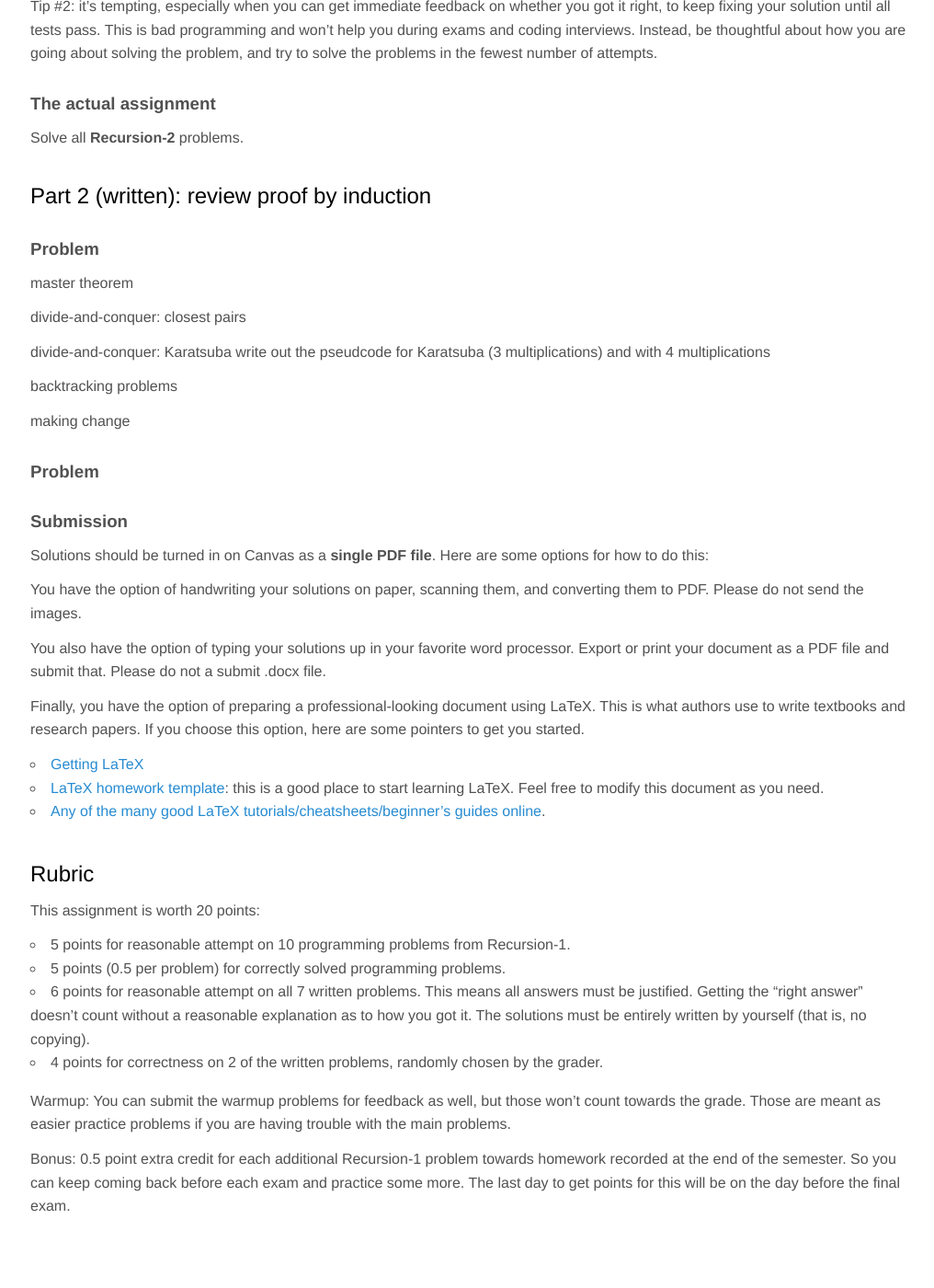
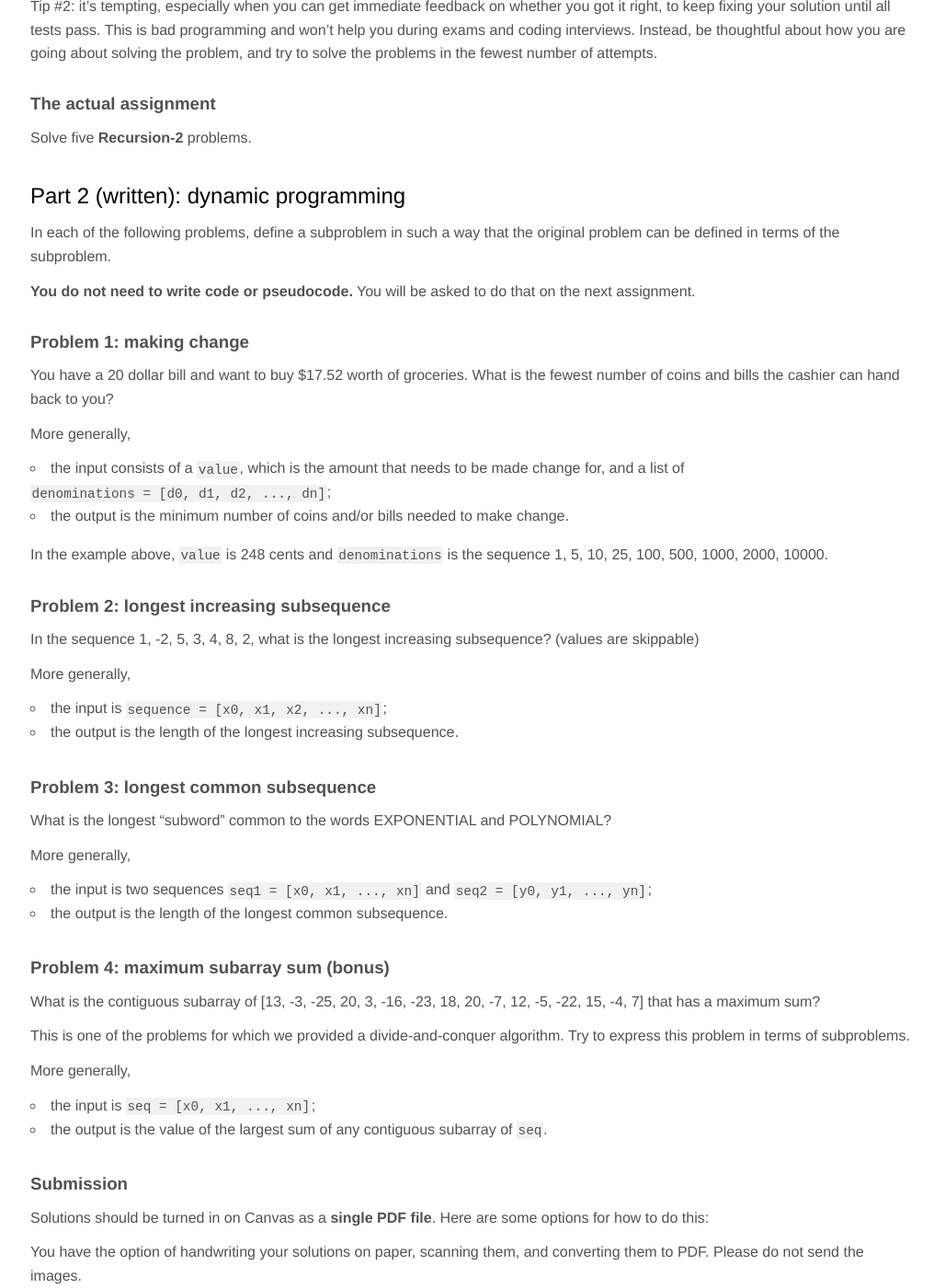
Before and after one commit to jnylam/jnylam.github.io, a Jekyll site: the page built from _courses/146-f16/homework03.md, in a window 1280 px wide and 1400 px high, scrolled down 684 px. Shown: the whole window at 92% size, without its empty margins (127-1143 px from the left). Built offline with Jekyll 4.4.1, drawn with Linux system fonts in a browser that asks for light colours; before the commit the page ends 2044 px from its top, so only the background shows below that; some of the changed text lies outside the part shown.

Commit message:
146 hw 3

```diff
--- a/_courses/146-f16/homework03.md
+++ b/_courses/146-f16/homework03.md
@@ -25,31 +25,61 @@ Tip #2: it's tempting, especially when you can get immediate feedback on whether
 
 ### The actual assignment
 
-Solve all __Recursion-2__ problems.
+Solve five __Recursion-2__ problems.
 
-## Part 2 (written): review proof by induction
+## Part 2 (written): dynamic programming
 
-### Problem
+In each of the following problems, define a subproblem in such a way that the original problem can be defined in terms of the subproblem.
 
-master theorem
+__You do not need to write code or pseudocode.__ You will be asked to do that on the next assignment.
 
-divide-and-conquer: closest pairs
+### Problem 1: making change
 
-divide-and-conquer: Karatsuba
-write out the pseudcode for Karatsuba (3 multiplications) and with 4 multiplications
+You have a 20 dollar bill and want to buy &#36;17.52 worth of groceries. What is the fewest number of coins and bills the cashier can hand back to you?
 
-backtracking problems
+More generally,
 
-making change
+* the input consists of a `value`, which is the amount that needs to be made change for, and a list of `denominations = [d0, d1, d2, ..., dn]`;
+* the output is the minimum number of coins and/or bills needed to make change.
 
+In the example above, `value` is 248 cents and `denominations` is the sequence 1, 5, 10, 25, 100, 500, 1000, 2000, 10000.
 
-### Problem
+### Problem 2: longest increasing subsequence
+
+In the sequence 1, -2, 5, 3, 4, 8, 2, what is the longest increasing subsequence? (values are skippable)
+
+More generally,
+
+* the input is `sequence = [x0, x1, x2, ..., xn]`;
+* the output is the length of the longest increasing subsequence.
+
+### Problem 3: longest common subsequence
+
+What is the longest "subword" common to the words EXPONENTIAL and POLYNOMIAL?
+
+More generally,
+
+* the input is two sequences `seq1 = [x0, x1, ..., xn]` and `seq2 = [y0, y1, ..., yn]`;
+* the output is the length of the longest common subsequence.
+
+### Problem 4: maximum subarray sum (bonus)
+
+What is the contiguous subarray of [13, -3, -25, 20, 3, -16, -23, 18, 20, -7, 12, -5, -22, 15, -4, 7] that has a maximum sum?
+
+This is one of the problems for which we provided a divide-and-conquer algorithm. Try to express this problem in terms of subproblems.
+
+More generally,
+
+* the input is `seq = [x0, x1, ..., xn]`;
+* the output is the value of the largest sum of any contiguous subarray of `seq`.
 
 ### Submission
 
 Solutions should be turned in on Canvas as a __single PDF file__. Here are some options for how to do this:
 
 You have the option of handwriting your solutions on paper, scanning them, and converting them to PDF. Please do not send the images.
+
+__If you use a phone or tablet__ to scan your handwritten solutions, [here are some tips on how to this well](http://www.howtogeek.com/209951/the-best-ways-to-scan-a-document-using-your-phone-or-tablet/).
 
 You also have the option of typing your solutions up in your favorite word processor. Export or print your document as a PDF file and submit that. Please do not a submit .docx file.
 
@@ -64,11 +94,8 @@ Finally, you have the option of preparing a professional-looking document using
 
 This assignment is worth 20 points:
 
-* 5 points for reasonable attempt on 10 programming problems from Recursion-1.
-* 5 points (0.5 per problem) for correctly solved programming problems.
-* 6 points for reasonable attempt on all 7  written problems. This means all answers must be justified. Getting the "right answer" doesn't count without a reasonable explanation as to how you got it. The solutions must be entirely written by yourself (that is, no copying).
-* 4 points for correctness on 2 of the written problems, randomly chosen by the grader.
-
-Warmup: You can submit the warmup problems for feedback as well, but those won't count towards the grade. Those are meant as easier practice problems if you are having trouble with the main problems.
-
-Bonus: 0.5 point extra credit for each additional Recursion-1 problem towards homework recorded at the end of the semester. So you can keep coming back before each exam and practice some more. The last day to get points for this will be on the day before the final exam.
+* 10 points for reasonable attempt on 5 programming problems from Recursion-2.
+* 2.5 points per written problem for a correct solution.
+* 1.5 points for a correctly submitted assignment, that is, as a single PDF file that is legible (if you choose to take pictures, make sure the text is in focus, please check on a computer screen before submitting), properly oriented, etc.
+* 1 point for presentation and neatness.
+* 1 point for the extra credit problem if solved correctly.
```
Also changed, not shown: _courses/146-f16/index.md (+1 -1 lines).
